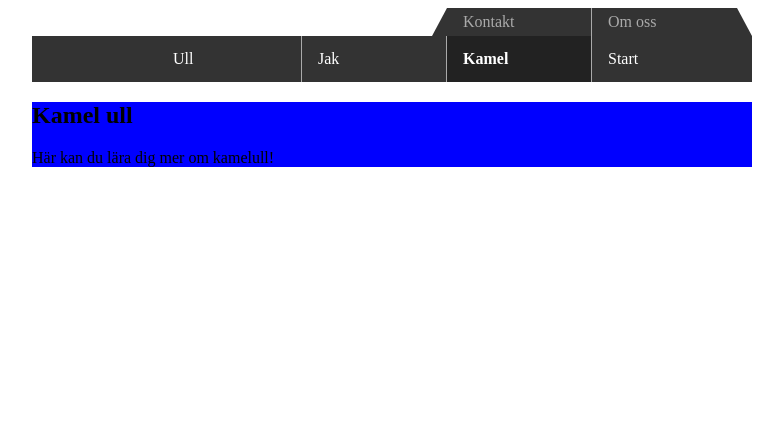
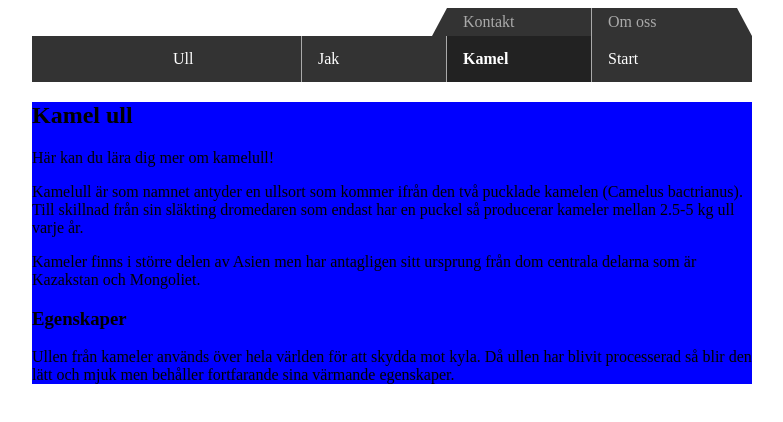
Before and after one commit to Sekvens/umeacss, a plain HTML site: page woolpage/camel.html in a window 1280 px wide. Shown: the whole page, without its empty margins (248-1031 px from the left). Drawn offline with Linux system fonts and the light colour scheme.

Commit message:
Added some text.

```diff
--- a/woolpage/camel.html
+++ b/woolpage/camel.html
@@ -38,6 +38,11 @@
 				<article>
 					<h2>Kamel ull</h2>
 					<p>Här kan du lära dig mer om kamelull!</p>
+					<p>Kamelull är som namnet antyder en ullsort som kommer ifrån den två pucklade kamelen <emphasis>(Camelus bactrianus)</emphasis>. Till skillnad från sin släkting dromedaren som endast har en puckel så producerar kameler mellan 2.5-5 kg ull varje år.</p>
+					<p>Kameler finns i större delen av Asien men har antagligen sitt ursprung från dom centrala delarna som är Kazakstan och Mongoliet. </p>
+
+					<h3 id="a-properties">Egenskaper</h3>
+					<p>Ullen från kameler används över hela världen för att skydda mot kyla. Då ullen har blivit processerad så blir den lätt och mjuk men behåller fortfarande sina värmande egenskaper. </p>
 				</article>
 			</main>
 			<footer>
```
